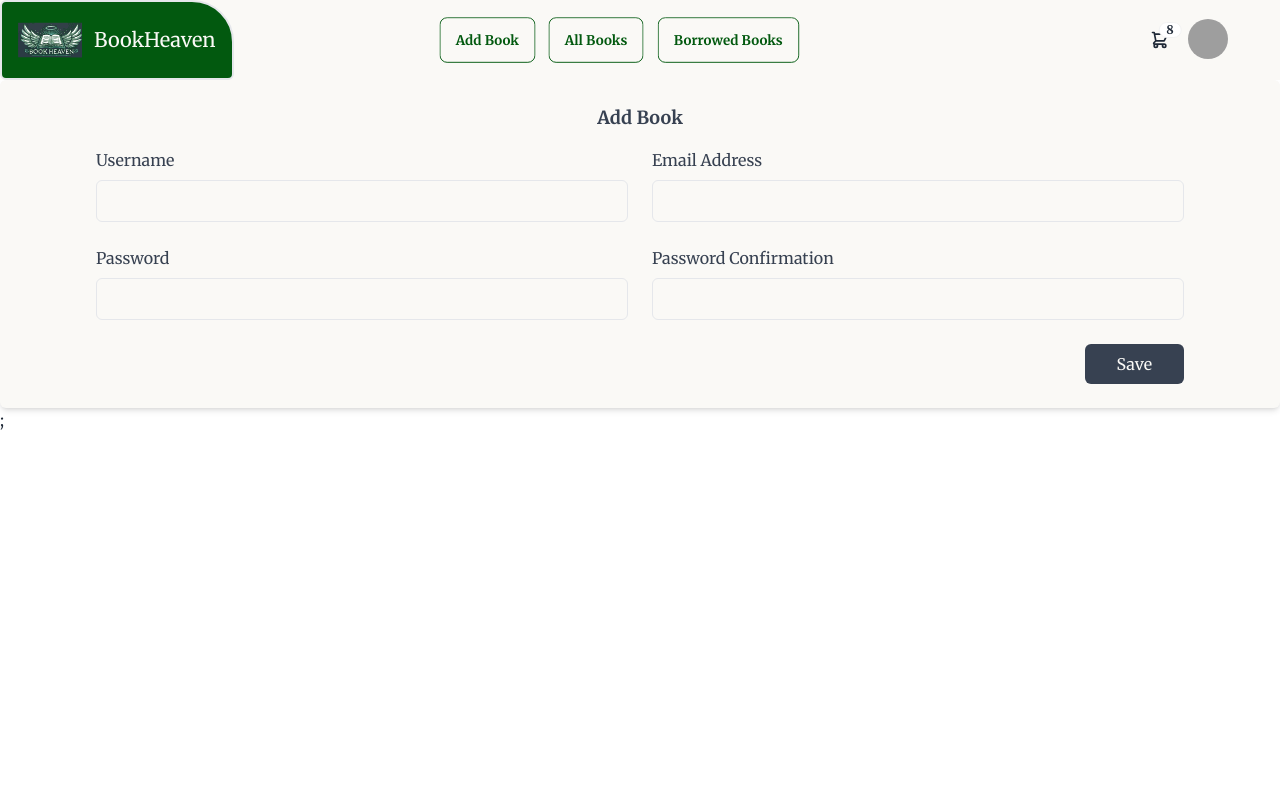
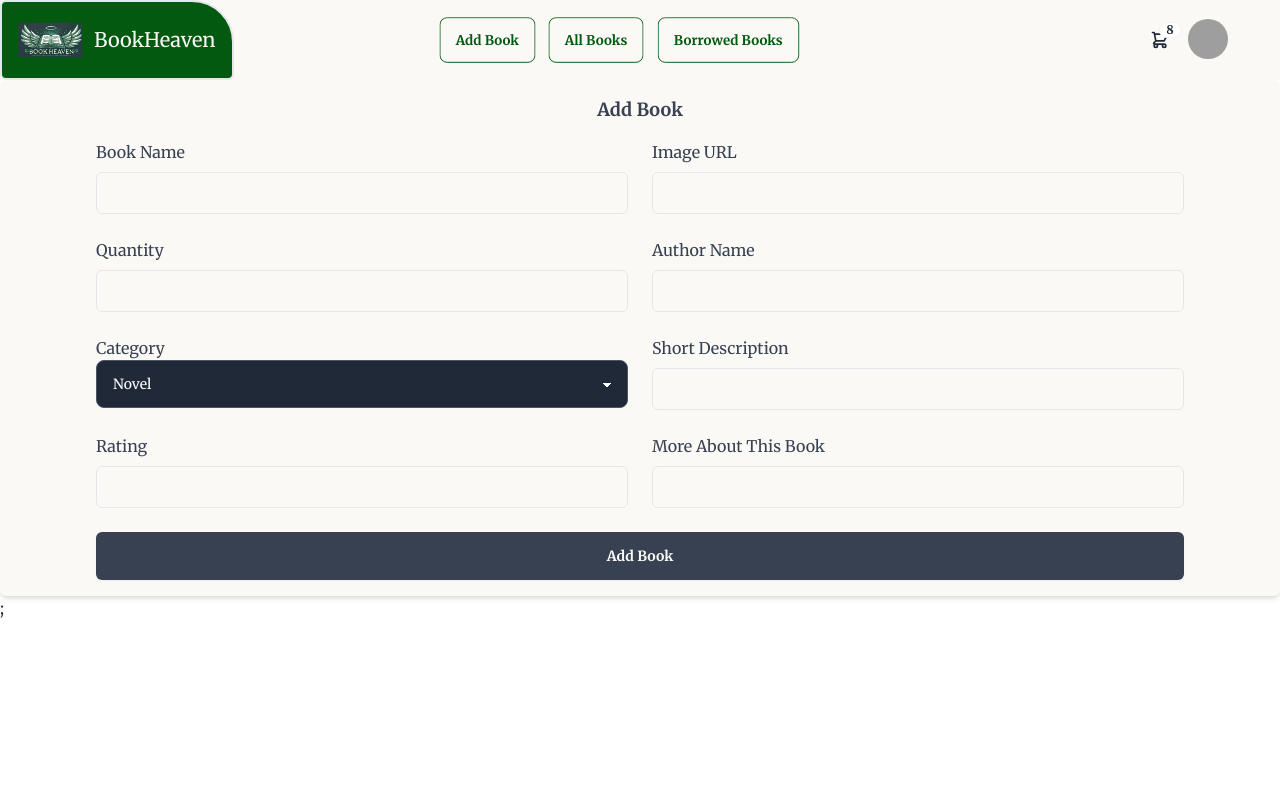
Before and after one commit to Arif-Islam21/bookHeaven, a React (Vite) app: page /addBook in a window 1280 px wide. Shown: the top 800 px of the page. Built offline with nearby package versions, Linux system fonts and the light colour scheme; no server answers; grey boxes are pictures that could not be loaded.

Commit message:
got the data from add book section

```diff
--- a/src/Pages/AddBook/AddBook.jsx
+++ b/src/Pages/AddBook/AddBook.jsx
@@ -1,26 +1,34 @@
-import React from "react";
+import { useForm } from "react-hook-form";
 
 const AddBook = () => {
+  const {
+    register,
+    handleSubmit,
+    watch,
+    formState: { errors },
+  } = useForm();
+  const onSubmit = (data) => console.table(data);
   return (
     <div>
-      <section className="p-4 lg:px-24 p-6 mx-auto bg-themeColor rounded-md shadow-md dark:bg-gray-800">
+      <section className="p-4 lg:px-24 mx-auto bg-themeColor rounded-md shadow-md dark:bg-gray-800">
         <div>
           <h2 className="text-lg text-center font-semibold text-gray-700 capitalize dark:text-themeColor">
             Add Book
           </h2>
         </div>
 
-        <form>
+        <form onSubmit={handleSubmit(onSubmit)}>
           <div className="grid grid-cols-1 gap-6 mt-4 sm:grid-cols-2">
             <div>
               <label
                 className="text-gray-700 dark:text-gray-200"
-                htmlFor="username"
+                htmlFor="bookName"
               >
-                Username
+                Book Name
               </label>
               <input
-                id="username"
+                id="bookName"
+                {...register("bookName")}
                 type="text"
                 className="block w-full px-4 py-2 mt-2 text-gray-700 bg-themeColor border border-gray-200 rounded-md dark:bg-gray-800 dark:text-gray-300 dark:border-gray-600 focus:border-blue-400 focus:ring-blue-300 focus:ring-opacity-40 dark:focus:border-blue-300 focus:outline-none focus:ring"
               />
@@ -29,13 +37,14 @@ const AddBook = () => {
             <div>
               <label
                 className="text-gray-700 dark:text-gray-200"
-                htmlFor="emailAddress"
+                htmlFor="photo"
               >
-                Email Address
+                Image URL
               </label>
               <input
-                id="emailAddress"
-                type="email"
+                id="photo"
+                type="text"
+                {...register("photo")}
                 className="block w-full px-4 py-2 mt-2 text-gray-700 bg-themeColor border border-gray-200 rounded-md dark:bg-gray-800 dark:text-gray-300 dark:border-gray-600 focus:border-blue-400 focus:ring-blue-300 focus:ring-opacity-40 dark:focus:border-blue-300 focus:outline-none focus:ring"
               />
             </div>
@@ -43,13 +52,14 @@ const AddBook = () => {
             <div>
               <label
                 className="text-gray-700 dark:text-gray-200"
-                htmlFor="password"
+                htmlFor="quantity"
               >
-                Password
+                Quantity
               </label>
               <input
-                id="password"
-                type="password"
+                id="quantity"
+                {...register("quantity")}
+                type="number"
                 className="block w-full px-4 py-2 mt-2 text-gray-700 bg-themeColor border border-gray-200 rounded-md dark:bg-gray-800 dark:text-gray-300 dark:border-gray-600 focus:border-blue-400 focus:ring-blue-300 focus:ring-opacity-40 dark:focus:border-blue-300 focus:outline-none focus:ring"
               />
             </div>
@@ -57,21 +67,86 @@ const AddBook = () => {
             <div>
               <label
                 className="text-gray-700 dark:text-gray-200"
-                htmlFor="passwordConfirmation"
+                htmlFor="author"
               >
-                Password Confirmation
+                Author Name
               </label>
               <input
-                id="passwordConfirmation"
-                type="password"
+                id="author"
+                {...register("author")}
+                type="text"
+                className="block w-full px-4 py-2 mt-2 text-gray-700 bg-themeColor border border-gray-200 rounded-md dark:bg-gray-800 dark:text-gray-300 dark:border-gray-600 focus:border-blue-400 focus:ring-blue-300 focus:ring-opacity-40 dark:focus:border-blue-300 focus:outline-none focus:ring"
+              />
+            </div>
+            <div className="">
+              <label
+                className="text-gray-700 dark:text-gray-200"
+                htmlFor="category"
+              >
+                Category
+              </label>
+              <select
+                className="select bg-gray-800 text-white border-gray-600 w-full"
+                name="category"
+                {...register("category")}
+                id="category"
+              >
+                <option value="Novel">Novel</option>
+                <option value="Thriller">Thriller</option>
+                <option value="History">History</option>
+                <option value="Drama">Drama</option>
+                <option value="SciFi">Sci-Fi</option>
+              </select>
+            </div>
+            <div>
+              <label
+                className="text-gray-700 dark:text-gray-200"
+                htmlFor="shortDescription"
+              >
+                Short Description
+              </label>
+              <input
+                id="shortDescription"
+                {...register("shortDescription")}
+                type="text"
+                className="block w-full px-4 py-2 mt-2 text-gray-700 bg-themeColor border border-gray-200 rounded-md dark:bg-gray-800 dark:text-gray-300 dark:border-gray-600 focus:border-blue-400 focus:ring-blue-300 focus:ring-opacity-40 dark:focus:border-blue-300 focus:outline-none focus:ring"
+              />
+            </div>
+            <div>
+              <label
+                className="text-gray-700 dark:text-gray-200"
+                htmlFor="rating"
+              >
+                Rating
+              </label>
+              <input
+                id="rating"
+                {...register("rating")}
+                type="number"
+                min={0}
+                max={5}
+                className="block w-full px-4 py-2 mt-2 text-gray-700 bg-themeColor border border-gray-200 rounded-md dark:bg-gray-800 dark:text-gray-300 dark:border-gray-600 focus:border-blue-400 focus:ring-blue-300 focus:ring-opacity-40 dark:focus:border-blue-300 focus:outline-none focus:ring"
+              />
+            </div>
+            <div>
+              <label
+                className="text-gray-700 dark:text-gray-200"
+                htmlFor="moreAbout"
+              >
+                More About This Book
+              </label>
+              <input
+                id="moreAbout"
+                {...register("more")}
+                type="text"
                 className="block w-full px-4 py-2 mt-2 text-gray-700 bg-themeColor border border-gray-200 rounded-md dark:bg-gray-800 dark:text-gray-300 dark:border-gray-600 focus:border-blue-400 focus:ring-blue-300 focus:ring-opacity-40 dark:focus:border-blue-300 focus:outline-none focus:ring"
               />
             </div>
           </div>
 
           <div className="flex justify-end mt-6">
-            <button className="px-8 py-2.5 leading-5 text-themeColor transition-colors duration-300 transform bg-gray-700 rounded-md hover:bg-gray-600 focus:outline-none focus:bg-gray-600">
-              Save
+            <button className="px-8 btn btn-block border-none py-2.5 leading-5 text-themeColor transition-colors duration-300 transform bg-gray-700 rounded-md hover:bg-gray-600 focus:outline-none focus:bg-gray-600">
+              Add Book
             </button>
           </div>
         </form>
```
